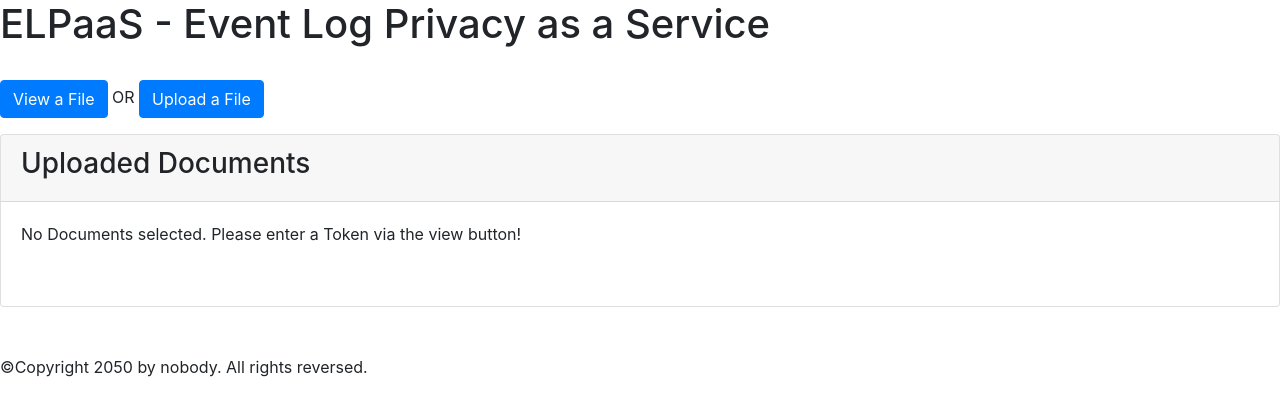
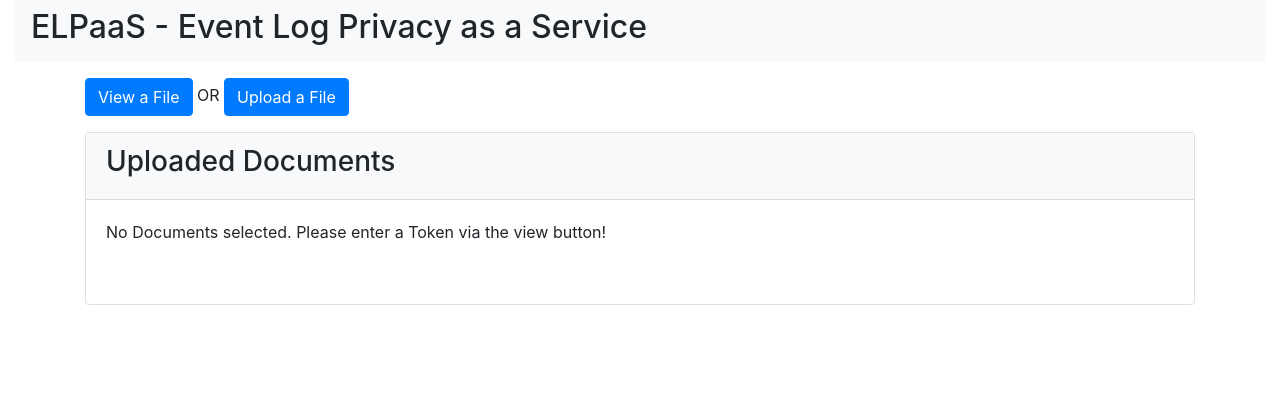
Before and after one commit to samadeusfp/ELPaaS, a Django app: page / in a window 1280 px wide. Shown: the top 416 px of the page. Run offline with Django 3.2, Linux system fonts and the light colour scheme; some libraries are stand-ins or nearby versions.

Commit message:
visual changes

```diff
--- a/eventlogUploader/views.py
+++ b/eventlogUploader/views.py
@@ -59,7 +59,7 @@ def handle_file_upload(request):
             db_path = os.getcwd() + "/db.sqlite3"
 
             #send mail with token
-            send_mail_to_user(secure_token, email)
+            #send_mail_to_user(secure_token, email)
 
 
             #Pretsa
--- a/templates/index.html
+++ b/templates/index.html
@@ -8,18 +8,39 @@
         <script src="https://ajax.aspnetcdn.com/ajax/jQuery/jquery-3.3.1.min.js"></script>
         <script src="http://netdna.bootstrapcdn.com/bootstrap/4.3.1/js/bootstrap.min.js"></script>
 
-
         <meta charset="utf-8">
         <title>ELPaaS - Event Log Privacy as a Service</title>
     </head>
 
     <body>
-		<header>
-			<h1>ELPaaS - Event Log Privacy as a Service</h1>
+
+		<div class="container-fluid">
+			<header class="navbar navbar-expand bg-light"><h2>ELPaaS - Event Log Privacy as a Service</h2>
+			  <button class="navbar-toggler" type="button" data-toggle="collapse" data-target="#navbarSupportedContent" aria-controls="navbarSupportedContent" aria-expanded="false" aria-label="Toggle navigation">
+				<span class="navbar-toggler-icon"></span>
+			  </button>
+			  <!--
+			  <div class="collapse navbar-collapse" id="navbarSupportedContent">
+				<ul class="navbar-nav mr-auto">
+				  <li class="nav-item active">
+					<a class="nav-link" href="#">Home <span class="sr-only">(current)</span></a>
+				  </li>
+				  <li class="nav-item">
+					<a class="nav-link" href="#">Algorithms</a>
+				  </li>
+				  <li class="nav-item">
+					<a class="nav-link" href="#">About Us</a>
+				  </li>
+				</ul>
+			  </div>
+			  -->
 			</header>
-		<br>
+		</div>
+		<div class="container">
 			<!-- Buttons for fade in/out modals -->
 			<p>
+				<div class="row">
+					<div class="col-4">
 					<button class="btn btn-primary" type="button" data-toggle="modal" data-target="#view_file">
 						View a File
 					</button>
@@ -27,6 +48,8 @@
 					<button class="btn btn-primary" type="button" data-toggle="modal" data-target="#upload_file">
 						Upload a File
 					</button>
+					</div>
+				</div>
 			</p>
 
 			<!-- File View Modal -->
@@ -78,8 +101,10 @@
 				</div>
 
 			<!-- Uploaded Files -->
+			<div class="row">
+				<div class="col">
 					<div class="card" id="file_view_area">
-				<div class="card-header" id="file_view_area_header">
+						<div class="card-header bg-light" id="file_view_area_header">
 							<h3>Uploaded Documents</h3>
 						</div>
 						<div class="card-body" id="file_view_area_body">
@@ -95,17 +120,18 @@
 							</table>
 						</div>
 					</div>
-		<!-- Footer with copyright/contect stuff -->
+				</div>
+			</div>
+			<!-- Footer for additional stuff -->
 			<br><br>
 			<footer>
 				<p>
-				©Copyright 2050 by nobody. All rights reversed.
 				</p>
 			</footer>
 			<script>
 				var media_adress = "{% get_media_prefix %}";
 			</script>
 			<script type="text/javascript" src="{% static 'index.js' %}"></script>
-
+		</div>
     </body>
 </html>
```
Lines whose indentation alone changed are shown as unchanged.
